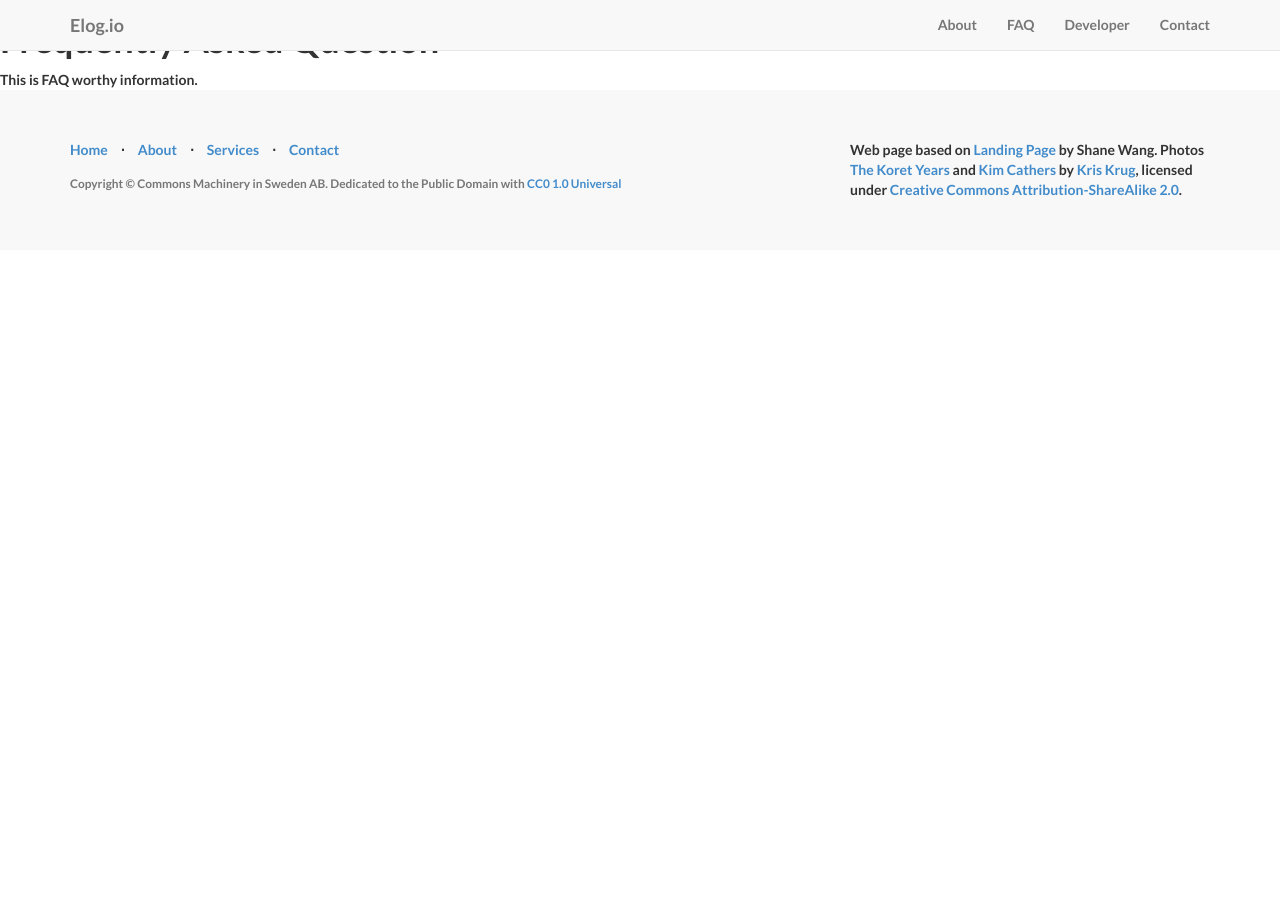
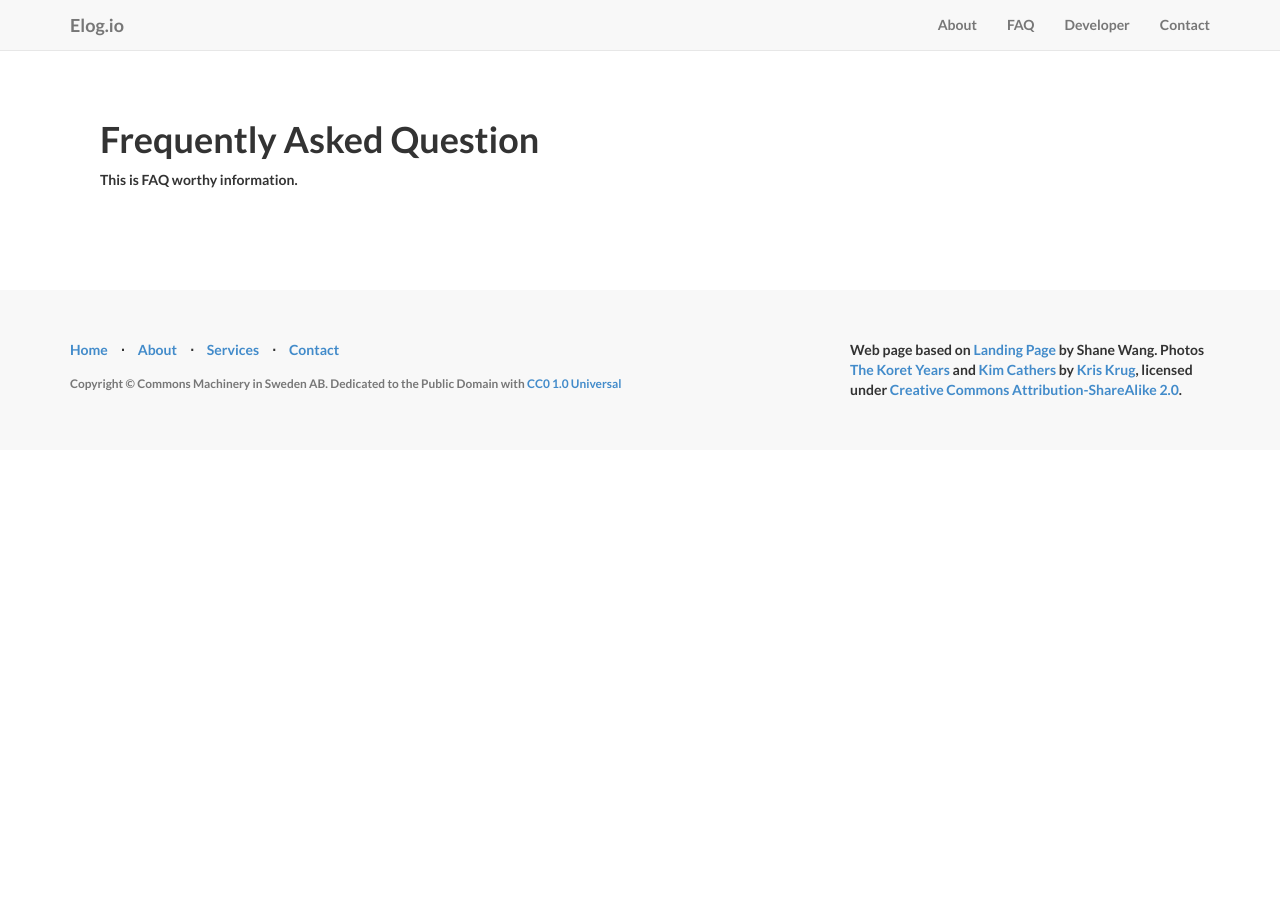
Before and after one commit to commonsmachinery/elogio, a Jekyll site: the page built from faq.html, in a window 1280 px wide. Built offline with Jekyll 4.4.1, drawn with Linux system fonts in a browser that asks for light colours; nearby versions of some CDN libraries; library files that are not in the unit come from our copies.

Commit message:
Added padding

```diff
--- a/_layouts/plain.html
+++ b/_layouts/plain.html
@@ -4,7 +4,9 @@
 
 	<body>
 		{% include navigation.html %}
-		{{ page.content }}
+                <div style="padding: 100px">
+		     {{ page.content }}
+                </div>
 
 		{% include footer.html %}
 		{% include js.html %}
```
